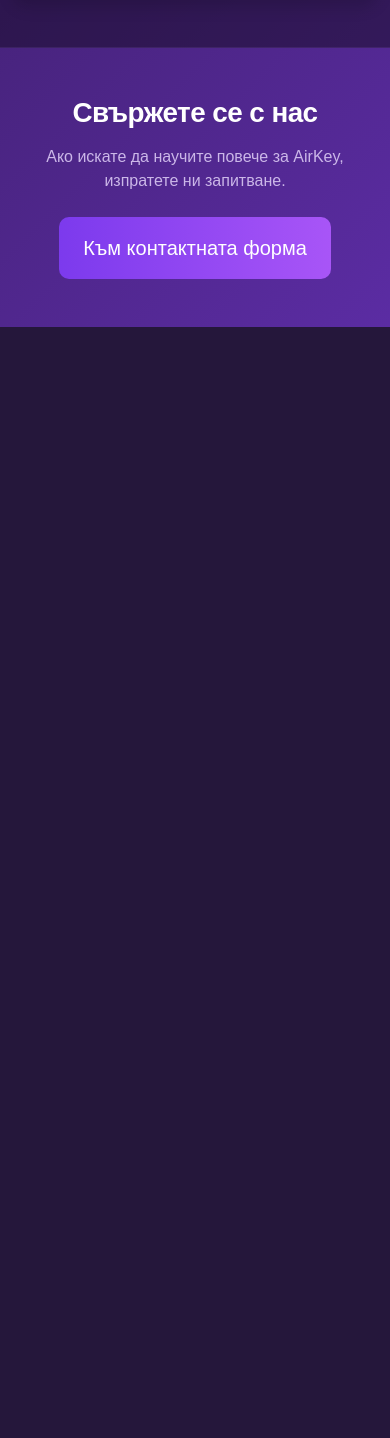
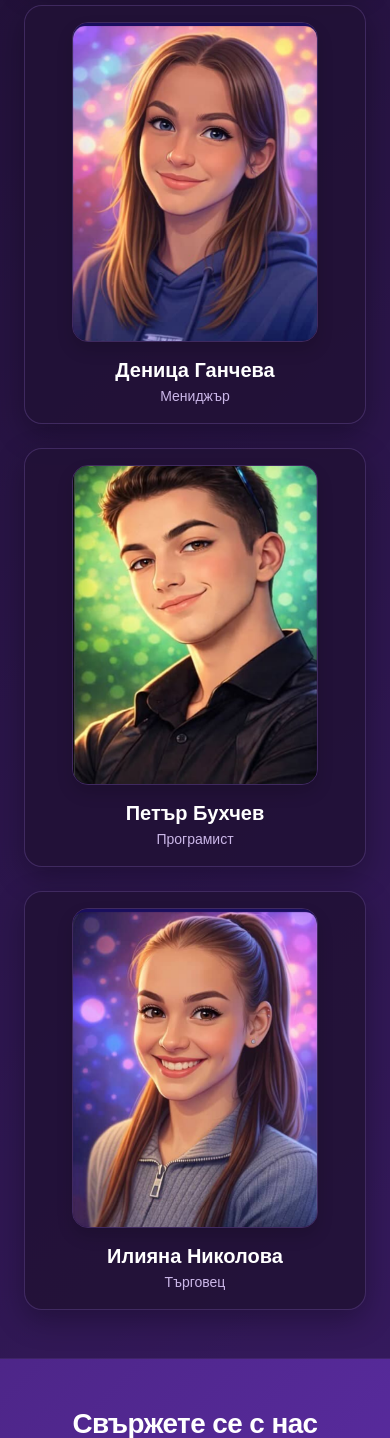
Before and after one commit to Ta7off/AirKey, a Django app: page /core/home/ in a window 390 px wide. Shown: the part 2757-4195 px from the top of the page. Before the commit the page ends 3084 px from the top, so only its background shows below. Run offline with Django 5.2, Linux system fonts and the light colour scheme.

Commit message:
added confirmation page for the form and team added to index page

```diff
--- a/contacts/urls.py
+++ b/contacts/urls.py
@@ -1,7 +1,8 @@
 from django.urls import path
 
-from contacts.views import ContactView
+from contacts.views import ContactView, contact_success
 
 urlpatterns = [
     path('contact/', ContactView.as_view(), name='contact_us'),
+    path('success/', contact_success, name='contact_success'),
 ]
--- a/contacts/views.py
+++ b/contacts/views.py
@@ -1,4 +1,5 @@
 from django.shortcuts import render
+from django.urls import reverse_lazy
 
 from django.views.generic import CreateView
 
@@ -10,3 +11,7 @@ class ContactView(CreateView):
     model = ContactMessage
     form_class = ContactForm
     template_name = 'skeleton/contacts/contact_form.html'
+    success_url = reverse_lazy('contact_success')
+
+def contact_success(request):
+    return render(request, 'skeleton/contacts/contact_form_success.html')
--- a/core/views.py
+++ b/core/views.py
@@ -3,4 +3,4 @@ from django.shortcuts import render
 from contacts.views import ContactView
 
 def IndexView(request):
-    return render(request, "index.html")
+    return render(request, "skeleton/core/index.html")
--- a/static/css/core/index.css
+++ b/static/css/core/index.css
@@ -128,3 +128,12 @@ a:hover {
     transform: translateY(-2px); /* Slight lift effect when hovering */
     color: white;
 }
+
+.team-member-img {
+    width: 80%;
+    /* Set a fixed height that looks good on your screen */
+    height: 320px;
+    object-fit: cover;
+    border: 1px solid rgba(183, 142, 255, 0.2);
+    border-radius: 1rem; /* matches rounded-4 */
+}
--- a/templates/index.html
+++ /dev/null
@@ -1,130 +0,0 @@
-{% load static %}
-<!DOCTYPE html>
-<html lang="bg">
-<head>
-    <meta charset="UTF-8">
-    <meta name="viewport" content="width=device-width, initial-scale=1.0">
-    <title>AirKey - Отвори вратата с едно движение</title>
-
-    <link href="https://cdn.jsdelivr.net/npm/bootstrap@5.3.0/dist/css/bootstrap.min.css"
-          rel="stylesheet"
-          integrity="sha384-9ndCyUaIbzAi2FUVXJi0CjmCapSmO7SnpJef0486qhLnuZ2cdeRhO02iuK6FUUVM"
-          crossorigin="anonymous">
-
-    <link rel="stylesheet" href="{% static 'css/core/index.css' %}">
-</head>
-<body>
-
-<nav class="navbar navbar-expand-lg custom-navbar sticky-top">
-    <div class="container d-flex justify-content-flex-end align-items-center">
-        <a class="btn btn-custom px-4 fw-semibold shadow-sm" href="/contacts/contact/">Contact Us</a>
-    </div>
-</nav>
-
-    <section class="hero-section">
-        <div class="container hero-content">
-            <div class="row align-items-center g-5">
-                <div class="col-lg-6 text-center text-lg-start">
-                    <div class="hero-badge">Интелигентно отключване без ключ</div>
-                    <h1 class="display-3 fw-bold mb-3">AirKey</h1>
-                    <p class="lead fs-3 mb-4 text-white">Отвори вратата с едно движение.</p>
-                    <p class="fs-5 mb-4 opacity-90 text-muted">
-                        Създаваме по-удобен, по-сигурен и по-модерен начин за достъп до домове, сгради и автомобили.
-                    </p>
-                    <a href="/contacts/contact/" class="btn btn-custom btn-lg px-4 py-3 fw-semibold">
-                        Заявете демо
-                    </a>
-                </div>
-
-                <div class="w-400px col-lg-6 text-center" style="margin-top: 0;">
-                    <img src="{% static 'images/bmw_gesture_control.gif' %} "
-                         alt="AirKey устройство"
-                         class="hero-image"
-                         style="height: 450px; width: auto;"
-                    >
-                </div>
-            </div>
-        </div>
-    </section>
-
-    <section class="container py-5 my-4">
-        <div class="row text-center justify-content-center mb-5">
-            <div class="col-lg-8">
-                <h2 class="section-title display-6 mb-3">Нашата визия</h2>
-                <p class="fs-5 text-muted mb-0">
-                    Искаме достъпът до домове и сгради да бъде по-бърз, по-сигурен и по-хигиеничен.
-                </p>
-            </div>
-        </div>
-
-        <div class="row g-4">
-            <div class="col-md-6">
-                <div class="feature-box">
-                    <div class="feature-icon text-danger">⚠</div>
-                    <h3 class="h4 text-white fw-bold">Проблемът днес</h3>
-                    <p class="text-muted mb-3">
-                        Сегашните решения като ключове, карти и чипове са остарели и често неудобни.
-                    </p>
-                    <ul class="mb-0 text-muted">
-                        <li>Голяма вероятност за загуба</li>
-                        <li>Ниска хигиена</li>
-                        <li>Ежедневно неудобство</li>
-                    </ul>
-                </div>
-            </div>
-
-            <div class="col-md-6">
-                <div class="feature-box">
-                    <div class="feature-icon text-success">✓</div>
-                    <h3 class="h4 text-white fw-bold">Как работи AirKey</h3>
-                    <p class="text-muted mb-3">
-                        Системата използва жестово разпознаване за по-интуитивен достъп.
-                    </p>
-                    <ul class="mb-0 text-muted">
-                        <li>Сензор засича движението на ръката</li>
-                        <li>Разпознава зададен жест</li>
-                        <li>Активира механизма за отключване</li>
-                    </ul>
-                </div>
-            </div>
-        </div>
-    </section>
-
-    <section class="soft-section py-5">
-        <div class="container">
-            <div class="row align-items-center g-4">
-                <div class="col-lg-6">
-                    <h2 class="section-title display-6 mb-3">Нашият екип</h2>
-                    <p class="lead text-muted mb-4">
-                        Ние сме екип от млади иноватори, които вярват, че технологиите могат да направят ежедневието по-лесно.
-                    </p>
-                    <div class="cta-card p-4">
-                        <h3 class="h5 fw-bold mb-2 text-white">Готови ли сте да видите AirKey в действие?</h3>
-                        <p class="text-muted mb-3 mb-lg-0">
-                            Свържете се с нас, за да обсъдим възможностите за демонстрация и интеграция.
-                        </p>
-                    </div>
-                </div>
-
-                <div class="col-lg-6 text-center">
-                    <img src="{% static 'images/team.jpg' %}"
-                         alt="Екипът на AirKey"
-                         class="img-fluid rounded-4 shadow"
-                         style="border: 1px solid rgba(183, 142, 255, 0.2);">
-                </div>
-            </div>
-        </div>
-    </section>
-
-    <section id="contact" class="container py-5">
-        <div class="text-center">
-            <h2 class="section-title display-6 mb-3">Свържете се с нас</h2>
-            <p class="text-muted mb-4">
-                Ако искате да научите повече за AirKey, изпратете ни запитване.
-            </p>
-            <a href="/contacts/contact/" class="btn btn-custom btn-lg px-4 py-3">Към контактната форма</a>
-        </div>
-    </section>
-
-</body>
-</html>
--- /dev/null
+++ b/templates/skeleton/core/index.html
@@ -0,0 +1,152 @@
+{% load static %}
+<!DOCTYPE html>
+<html lang="bg">
+<head>
+    <meta charset="UTF-8">
+    <meta name="viewport" content="width=device-width, initial-scale=1.0">
+    <title>AirKey - Отвори вратата с едно движение</title>
+
+    <link href="https://cdn.jsdelivr.net/npm/bootstrap@5.3.0/dist/css/bootstrap.min.css"
+          rel="stylesheet"
+          integrity="sha384-9ndCyUaIbzAi2FUVXJi0CjmCapSmO7SnpJef0486qhLnuZ2cdeRhO02iuK6FUUVM"
+          crossorigin="anonymous">
+
+    <link rel="stylesheet" href="{% static 'css/core/index.css' %}">
+</head>
+<body>
+
+<nav class="navbar navbar-expand-lg custom-navbar sticky-top">
+    <div class="container d-flex justify-content-end align-items-center p-0 mt-2">
+        <a class="btn btn-custom px-4 fw-semibold shadow-sm" href="/contacts/contact/">Contact Us</a>
+    </div>
+</nav>
+
+<section class="hero-section">
+    <div class="container hero-content">
+        <div class="row align-items-center g-5">
+            <div class="col-lg-6 text-center text-lg-start">
+                <div class="hero-badge">Интелигентно отключване без ключ</div>
+                <h1 class="display-3 fw-bold mb-3">AirKey</h1>
+                <p class="lead fs-3 mb-4 text-white">Отвори вратата с едно движение.</p>
+                <p class="fs-5 mb-4 opacity-90 text-muted">
+                    Създаваме по-удобен, по-сигурен и по-модерен начин за достъп до домове, сгради и автомобили.
+                </p>
+                <a href="/contacts/contact/" class="btn btn-custom btn-lg px-4 py-3 fw-semibold">
+                    Заявете демо
+                </a>
+            </div>
+
+            <div class="w-400px col-lg-6 text-center" style="margin-top: 0;">
+                <img src="{% static 'images/bmw_gesture_control.gif' %} "
+                     alt="AirKey устройство"
+                     class="hero-image"
+                     style="height: 450px; width: auto;"
+                >
+            </div>
+        </div>
+    </div>
+</section>
+
+<section class="container py-5 my-4">
+    <div class="row text-center justify-content-center mb-5">
+        <div class="col-lg-8">
+            <h2 class="section-title display-6 mb-3">Нашата визия</h2>
+            <p class="fs-5 text-muted mb-0">
+                Искаме достъпът до домове и сгради да бъде по-бърз, по-сигурен и по-хигиеничен.
+            </p>
+        </div>
+    </div>
+
+    <div class="row g-4">
+        <div class="col-md-6">
+            <div class="feature-box">
+                <div class="feature-icon text-danger">⚠</div>
+                <h3 class="h4 text-white fw-bold">Проблемът днес</h3>
+                <p class="text-muted mb-3">
+                    Сегашните решения като ключове, карти и чипове са остарели и често неудобни.
+                </p>
+                <ul class="mb-0 text-muted">
+                    <li>Голяма вероятност за загуба</li>
+                    <li>Ниска хигиена</li>
+                    <li>Ежедневно неудобство</li>
+                </ul>
+            </div>
+        </div>
+
+        <div class="col-md-6">
+            <div class="feature-box">
+                <div class="feature-icon text-success">✓</div>
+                <h3 class="h4 text-white fw-bold">Как работи AirKey</h3>
+                <p class="text-muted mb-3">
+                    Системата използва жестово разпознаване за по-интуитивен достъп.
+                </p>
+                <ul class="mb-0 text-muted">
+                    <li>Сензор засича движението на ръката</li>
+                    <li>Разпознава зададен жест</li>
+                    <li>Активира механизма за отключване</li>
+                </ul>
+            </div>
+        </div>
+    </div>
+</section>
+
+<section class="soft-section py-5">
+    <div class="container d-flex flex-column align-items-center text-center">
+
+        <div class="col-lg-8 mb-5">
+            <h2 class="section-title display-6 mb-3">Нашият екип</h2>
+            <p class="lead text-muted mb-4">
+                Ние сме екип от млади иноватори, които вярват, че технологиите могат да направят ежедневието по-лесно.
+            </p>
+        </div>
+
+        <div class="row g-4 w-100 justify-content-center">
+            <div class="col-md-6 col-lg-3">
+                <div class="feature-box p-3 text-center h-100">
+                    <img src="{% static 'images/vanko.png' %}" class="team-member-img mb-3 shadow" alt="Иван Тасев">
+                    <h4 class="h5 fw-bold text-white mb-1">Иван Тасев</h4>
+                    <p class="text-muted small mb-0">Дизайнер</p>
+                </div>
+            </div>
+
+            <div class="col-md-6 col-lg-3">
+                <div class="feature-box p-3 text-center h-100">
+                    <img src="{% static 'images/deni.png' %}" class="team-member-img mb-3 shadow"
+                         alt="Деница Ганчева">
+                    <h4 class="h5 fw-bold text-white mb-1">Деница Ганчева</h4>
+                    <p class="text-muted small mb-0">Мениджър</p>
+                </div>
+            </div>
+
+            <div class="col-md-6 col-lg-3">
+                <div class="feature-box p-3 text-center h-100">
+                    <img src="{% static 'images/petur.png' %}" class="team-member-img mb-3 shadow" alt="Петър Бухчев">
+                    <h4 class="h5 fw-bold text-white mb-1">Петър Бухчев</h4>
+                    <p class="text-muted small mb-0">Програмист</p>
+                </div>
+            </div>
+
+            <div class="col-md-6 col-lg-3">
+                <div class="feature-box p-3 text-center h-100">
+                    <img src="{% static 'images/ili.png' %}" class="team-member-img mb-3 shadow"
+                         alt="Илияна Николова">
+                    <h4 class="h5 fw-bold text-white mb-1">Илияна Николова</h4>
+                    <p class="text-muted small mb-0">Търговец</p>
+                </div>
+            </div>
+        </div>
+    </div>
+</section>
+
+<section id="contact" class="container py-5">
+    <div class="text-center">
+        <h2 class="section-title display-6 mb-3">Свържете се с нас</h2>
+        <p class="text-muted mb-4">
+            Ако искате да научите повече за AirKey, изпратете ни запитване.
+        </p>
+        <a href="/contacts/contact/" class="btn btn-custom btn-lg px-4 py-3">Към контактната форма</a>
+    </div>
+</section>
+
+</body>
+</html>
```
Also changed, not shown: templates/skeleton/contacts/contact_form_success.html (+28 -2 lines), static/images/deni.png (added), static/images/ili.png (added), static/images/petur.png (added), static/images/vanko.png (added).
